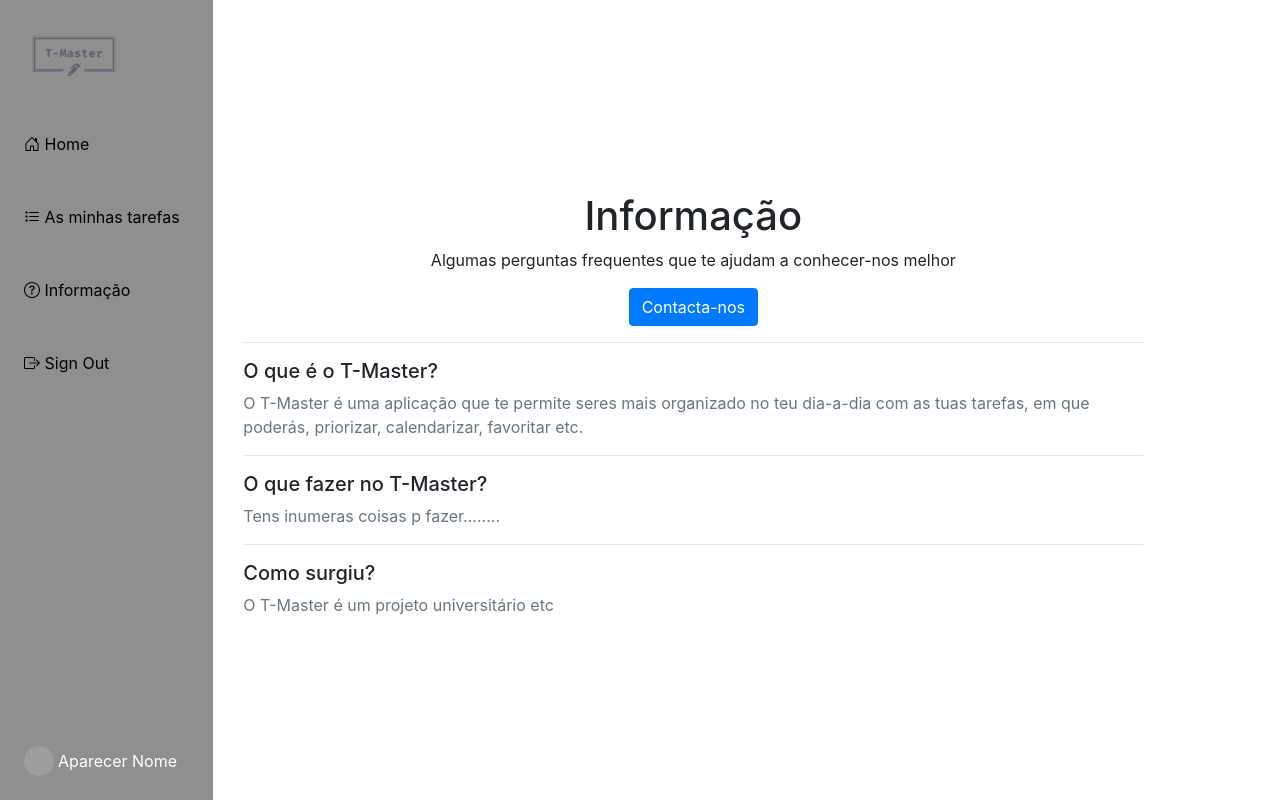
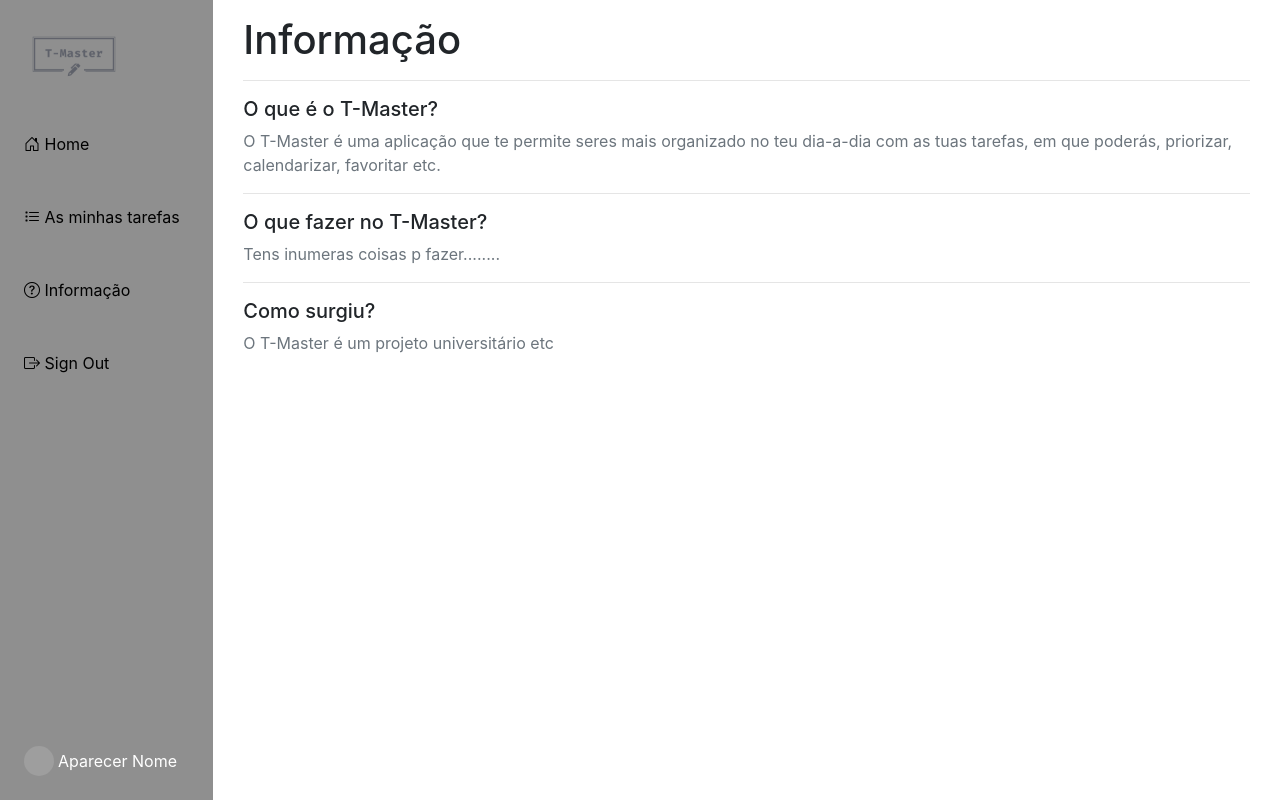
Before and after one commit to Zagazau/T-Master, a PHP site: page /pages/secure/info.php in a window 1280 px wide. Run offline with PHP 8.4, Linux system fonts and the light colour scheme; some libraries are stand-ins or nearby versions; grey boxes are pictures that could not be loaded.

Commit message:
Algumas alterações

```diff
--- a/pages/secure/info.php
+++ b/pages/secure/info.php
@@ -10,6 +10,7 @@
     <link rel="stylesheet" href="../../assets/css/main.css">
     <script src="/../../assets/js/func.js"></script>
 </head>
+
 
 <body>
 
@@ -66,17 +67,9 @@
                 </div>
             </div>
 
-            <div class="col-lg-9 d-flex align-items-center justify-content-center">
-                <div class="container">
-                    <div class="text-center mt-4">
-                        <h1>Informação</h1>
-                        <p>Algumas perguntas frequentes que te ajudam a conhecer-nos melhor
-                        <p>
-                        <div>
-                            <button type="button" class="btn btn-primary">Contacta-nos</button>
-                        </div>
-                    </div>
-
+            <div class="col-md-9 col-xl-10">
+                <div class="container mt-3">
+                    <h1 class="mt-3">Informação</h1>
                     <hr>
 
                     <ul class="list-unstyled">
@@ -99,10 +92,7 @@
                     </ul>
                 </div>
             </div>
-
         </div>
-
-    </div>
     </div>
 
 </body>
--- a/pages/secure/main.php
+++ b/pages/secure/main.php
@@ -17,12 +17,15 @@ if ($_SERVER["REQUEST_METHOD"] === "POST" && isset($_POST["user"]) && $_POST["us
     $estado = $_POST["estado"];
     $favorita = isset($_POST["favorita"]) ? 1 : 0;
 
+    // Adiciona a tarefa
     $tarefaRepository->createTarefa($titulo, $descricao, $data_inicio, $data_fim, $prioridade, $estado, $favorita);
 
+    // Redireciona para evitar envios duplos do formulário
     header("Location: /main.php");
     exit();
 }
 
+// Consulta o banco de dados para obter as tarefas
 $tarefas = $tarefaRepository->getAllTarefas();
 ?>
 
```
Also changed, not shown: pages/secure/excluir_tarefa.php (+3 -5 lines).
